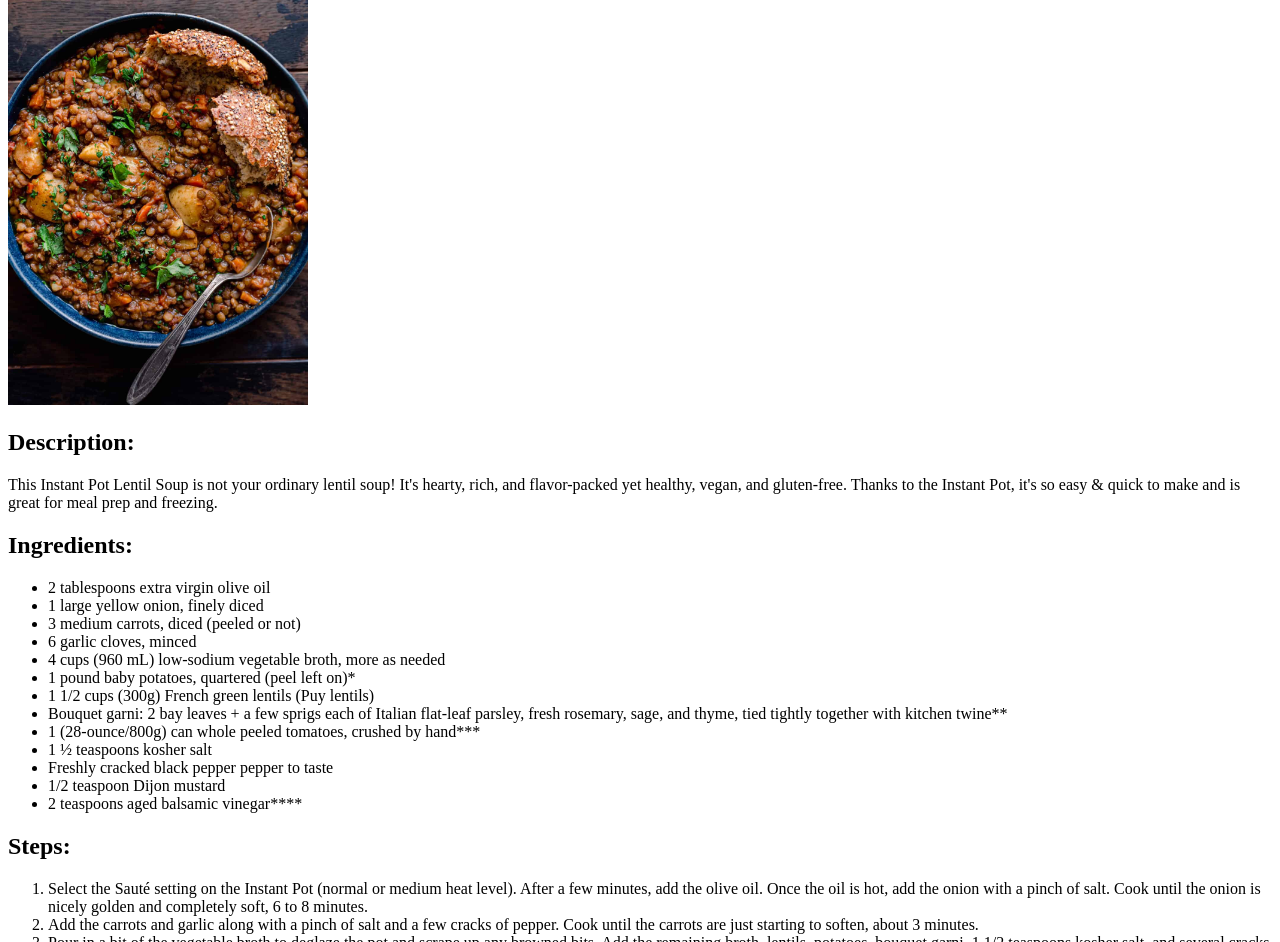
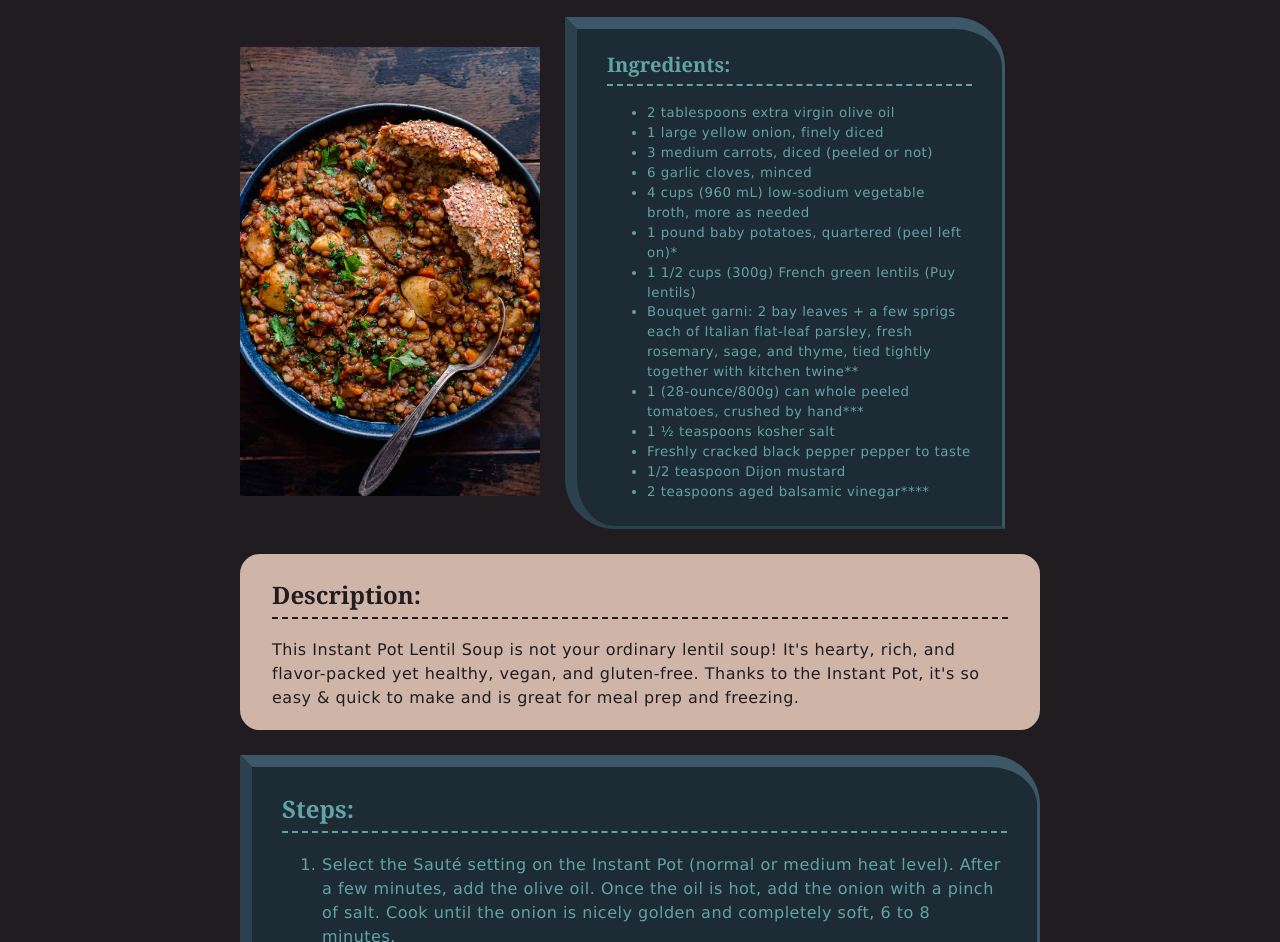
Before and after one commit to tauoms/odin-recipes, a plain HTML site: page recipes/lentilsoup.html in a window 1280 px wide. Shown: the part 124-1066 px from the top of the page. Drawn offline with Linux system fonts and the light colour scheme.

Commit message:
Add style to boxes on all three recipe pages.

```diff
--- a/recipes/lentilsoup.html
+++ b/recipes/lentilsoup.html
@@ -4,14 +4,13 @@
     <meta charset="UTF-8">
     <meta name="viewport" content="width=device-width, initial-scale=1.0">
     <title>Lentil Soup</title>
+    <link rel="stylesheet" href="../style.css" />
 </head>
 <body>
+    <div class="container">
     <h1>Lentil Soup</h1>
-    <p>
-        <img src="lentilsoup.jpg" alt="Lentil Soup" width="300">
-    </p>
-    <h2>Description:</h2>
-    <p>This Instant Pot Lentil Soup is not your ordinary lentil soup! It's hearty, rich, and flavor-packed yet healthy, vegan, and gluten-free. Thanks to the Instant Pot, it's so easy & quick to make and is great for meal prep and freezing.</p>
+    <img src="lentilsoup.jpg" alt="Lentil Soup" width="300">
+    <div class="ingredients">
     <h2>Ingredients:</h2>
     <ul>
         <li>2 tablespoons extra virgin olive oil</li>
@@ -28,6 +27,12 @@
         <li>1/2 teaspoon Dijon mustard</li>
         <li>2 teaspoons aged balsamic vinegar****</li>
     </ul>
+    </div>
+    <div class="description">
+        <h2>Description:</h2>
+        <p>This Instant Pot Lentil Soup is not your ordinary lentil soup! It's hearty, rich, and flavor-packed yet healthy, vegan, and gluten-free. Thanks to the Instant Pot, it's so easy & quick to make and is great for meal prep and freezing.</p>
+        </div>
+    <div class="steps">
     <h2>Steps:</h2>
     <ol>
         <li>Select the Sauté setting on the Instant Pot (normal or medium heat level). After a few minutes, add the olive oil. Once the oil is hot, add the onion with a pinch of salt. Cook until the onion is nicely golden and completely soft, 6 to 8 minutes.</li>
@@ -40,5 +45,7 @@
         <li>Open the pot and remove the bouquet garni. Stir in the dijon mustard and balsamic vinegar and taste. Add more salt and pepper to taste.
             This is a hearty and thick soup/stew, but if you want it thinner, add more broth until you reach your desired consistency and stir until warmed through.</li>
     </ol>
+    </div>
+</div>
 </body>
 </html>
--- a/style.css
+++ b/style.css
@@ -19,11 +19,22 @@ p, li {
     word-spacing: 0px;
 }
 
+h1, h2 {
+    font-weight: 700;
+    font-family:Cambria, Cochin, Georgia, Times, 'Times New Roman', serif;
+}
+
 h1 {
     color: #CEB5A7;
+    font-size: 38px;
     padding: 6px 0px;
     border-bottom: #72A98F solid 2px;
     letter-spacing: 2px;
+}
+
+h2 {
+    border-bottom: dashed 2px;
+    padding-bottom: 6px;
 }
 
 a:any-link {
@@ -43,7 +54,7 @@ a:hover {
 
 .recipelistcontainer {
     width: 400px;
-    margin: 60px auto;
+    margin: 60px 0px 0px 0px;
     padding: 20px;
     border-left: #72A98F solid 14px;
     border-bottom: #72A98F dashed 1px;
@@ -64,17 +75,24 @@ a:hover {
     margin: 25px 0px;
 }
 
-.ingredients {
+.ingredients, .steps {
     display: inline-block;
-    width: 460px;
-    padding: 20px;
+    padding: 5px 30px 10px;
     border-top: #3B5768 solid 12px;
     border-top-right-radius: 50px;
     border-right: #3B5768 solid 3px;
     border-bottom: #2C414E solid 3px;
     border-left: #2C414E solid 12px;
     border-bottom-left-radius: 50px;
-    margin: -100px 0px 0px 30px;
     background-color: #1D2C34;
+}
+
+.ingredients {
+    width: 440px;
+    margin: 0px 0px 0px 20px;
     font-size: smaller;
 }
+
+.steps li {
+    margin-top: 0.5em;
+}
```
Also changed, not shown: recipes/cauliflower.html (+2 -0 lines), recipes/italianpasta.html (+13 -6 lines).
